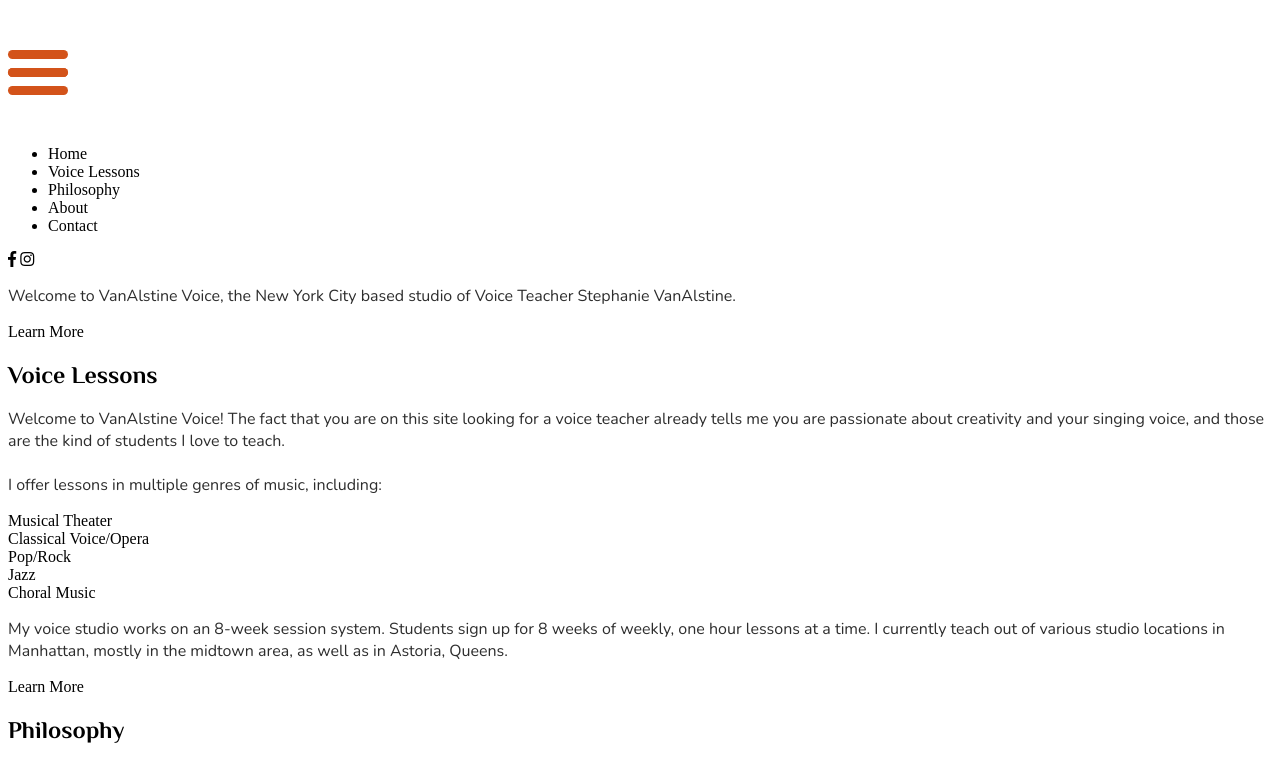
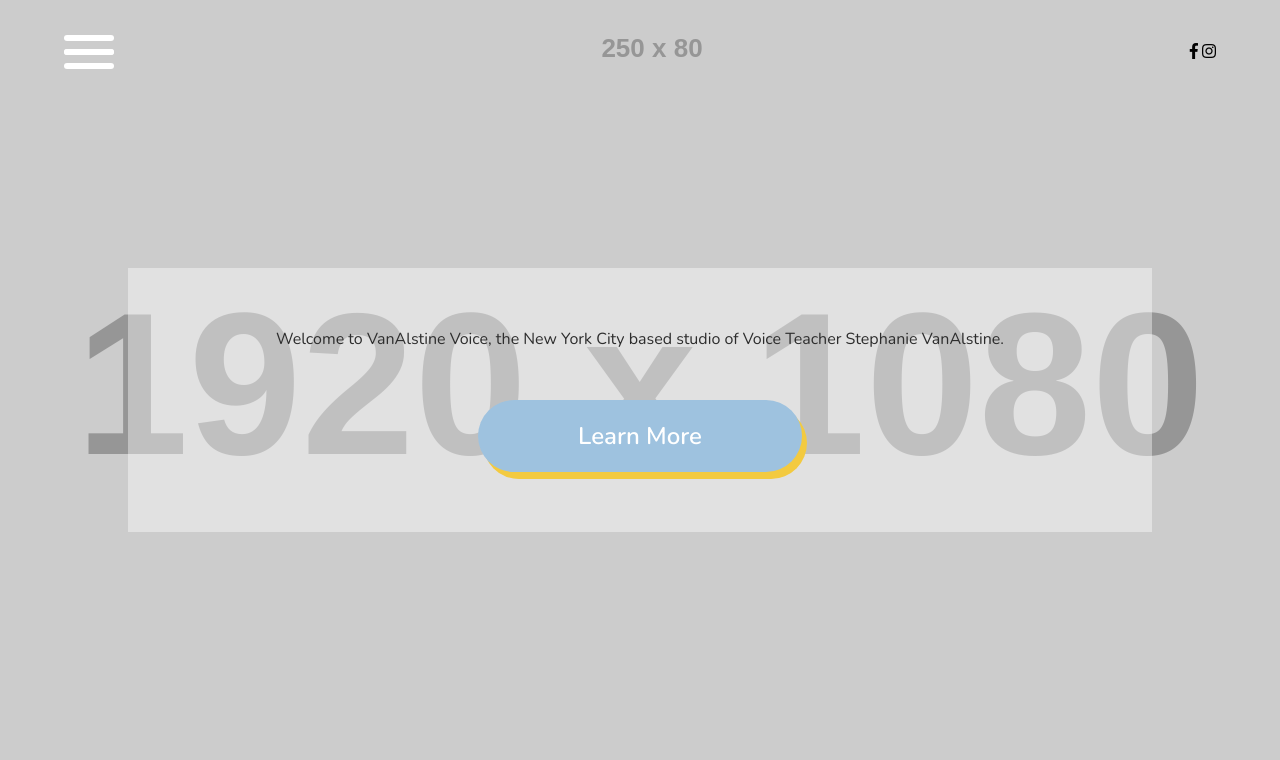
Before and after one commit to BrendenWalt/vanalstine-voice, a website: page app/index.html in a window 1280 px wide. Shown: the top 760 px of the page. Drawn offline with nearby package versions, Linux system fonts and the light colour scheme; placeholder pictures from the web are drawn by us.

Commit message:
Styled the header and the home screen.

```diff
--- a/app/index.html
+++ b/app/index.html
@@ -30,7 +30,7 @@
             <span></span>
           </div>
           <nav>
-            <div class="nav-links">
+            <div class="nav-links hidden">
               <ul>
                 <li class="nav-link">Home</li>
                 <li class="nav-link">Voice Lessons</li>
@@ -42,7 +42,9 @@
           </nav>
       </div>
 
-      <div class="logo"></div>
+      <div class="logo">
+        <img src="https://via.placeholder.com/250x80" alt="">
+      </div>
       <div class="social">
         <i class="fab fa-facebook-f"></i>
         <i class="fab fa-instagram"></i>
@@ -55,9 +57,9 @@
         <p>
           Welcome to VanAlstine Voice, the New York City based studio of Voice Teacher Stephanie VanAlstine.
         </p>
-        <div class="button btn-primary">
+        <button class="button btn-primary">
           Learn More
-        </div>
+        </button>
       </div>
     </section>
 
@@ -93,9 +95,9 @@
         I currently teach out of various studio locations in Manhattan, mostly in the midtown area, as well as in Astoria,
         Queens.
       </p>
-      <div class="button btn-secondary">
+      <button class="button btn-secondary">
         Learn More
-      </div>
+      </button>
     </section>
 
     <!-- Philosophy -->
--- a/app/scss/styles.scss
+++ b/app/scss/styles.scss
@@ -1,23 +1,58 @@
+// Breakpoint
+$bp-med: 769px;
 // Font variables
 $header: 'Philosopher', Times, 'Times New Roman', serif;
 $standard: 'Nunito', Arial, sans-serif;
+// Colora
+$color-primary: #9EC2DF;
+$color-secondary: #F3CA40;
 
+* {
+  box-sizing: border-box;
+}
+body {
+  margin: 0;
+}
 h2 {
   font-family: $header;
 }
 p {
   color: #2d2d2d;
-  font-family: $standard
+  font-family: $standard;
+  margin: 0;
+}
+
+.hidden {
+  display: none;
+}
+
+// Buttons
+.button {
+  font-family: $standard;
+}
+.btn-primary {
+  background-color: $color-primary;
+  border: 0;
+  border-radius: 50em;
+  -webkit-box-shadow: 5px 7px 0px 0px $color-secondary;
+  -moz-box-shadow: 5px 7px 0px 0px $color-secondary;
+  box-shadow: 5px 7px 0px 0px $color-secondary;
+  color: #ffffff;
+  cursor: pointer;
+  font-size: 1.5rem;
+  font-weight: 700;
+  outline: 0;
+  padding: 20px 100px;
 }
 
 
 // Nav Styles
 // =====================
 .nav-burger{
-  width: 60px;
-  height: 45px;
+  width: 50px;
+  height: 35px;
   position: relative;
-  margin: 50px 0;
+  margin: 0;
   -webkit-transform: rotate(0deg);
   -moz-transform: rotate(0deg);
   -o-transform: rotate(0deg);
@@ -32,9 +67,9 @@
 .nav-burger span {
   display: block;
   position: absolute;
-  height: 9px;
+  height: 6px;
   width: 100%;
-  background: #d3531a;
+  background: #ffffff;
   border-radius: 9px;
   opacity: 1;
   left: 0;
@@ -53,11 +88,11 @@
 }
 
 .nav-burger span:nth-child(2),.nav-burger span:nth-child(3) {
-  top: 18px;
+  top: 14px;
 }
 
 .nav-burger span:nth-child(4) {
-  top: 36px;
+  top: 28px;
 }
 
 .nav-burger.open span:nth-child(1) {
@@ -85,3 +120,44 @@
   width: 0%;
   left: 50%;
 }
+
+// HEADER
+header {
+  align-items: center;
+  display: flex;
+  flex-direction: row;
+  justify-content: space-between;
+  padding: 10px 5%;
+  position: absolute;
+  top: 0;
+  left: 0;
+  width: 100%;
+}
+
+// Home page styles
+section.home {
+  align-items: center;
+  background-color: #737fe9;
+  background-image: url('https://via.placeholder.com/1920x1080');
+  background-position: 50% 50%;
+  background-repeat: no-repeat;
+  background-size: cover;
+  display: flex;
+  .button {
+    display: block;
+    margin: 0 auto;
+  }
+  .container {
+    background-color: rgba(255, 255, 255, 0.4);
+    margin: 0 auto;
+    padding: 60px 0;
+    width: 80%;
+  }
+  p {
+    margin-bottom: 50px;
+    text-align: center;
+  }
+  @media only screen and (min-width: $bp-med) and (orientation: landscape) {
+    height: 100vh;
+  }
+}
```
Also changed, not shown: app/css/styles.css, 2 other files.
